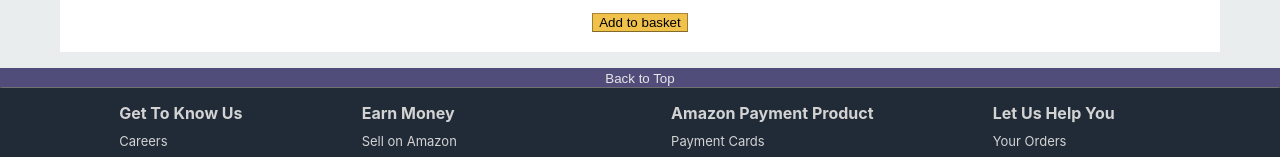
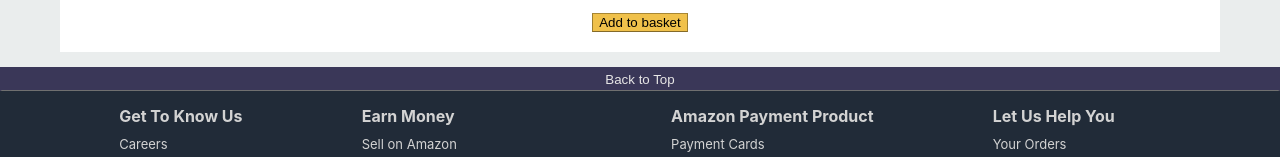
Before and after one commit to Hongdi-LAI/Amazon-clone, a React (Create React App) app: page / in a window 1280 px wide. Shown: the part 2045-2202 px from the top of the page. Built offline with nearby package versions, Linux system fonts and the light colour scheme; no server answers.

Commit message:
Button Styling Update

```diff
--- a/src/Bottom.css
+++ b/src/Bottom.css
@@ -1,15 +1,17 @@
 .bottom__button {
     width: 100%;
-    background-color: rgb(81, 77, 122);
+    background-color: rgb(58, 55, 88);
     color: rgb(231, 230, 230);
     border-color: transparent;
     border-bottom: 1px solid rgb(112, 112, 112);
+    padding: 3px;
+
 }
 
 .bottom__button:hover {
     cursor: pointer;
-    background-color: rgb(81, 77, 122);
-    opacity: 0.8;
+    background-color: rgb(58, 55, 88);
+    opacity: 0.9;
 }
 
 .bottom__info {
```
